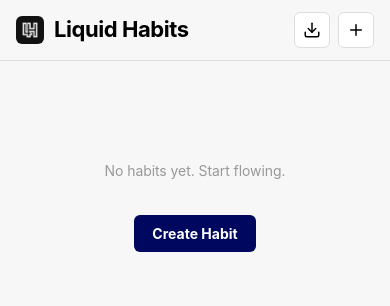
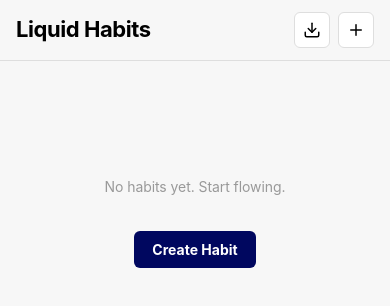
Before and after one commit to a133xz/liquid-habits, a Vue app: page / in a window 390 px wide. Shown: the top 306 px of the page. Built offline with nearby package versions, Linux system fonts and the light colour scheme.

Commit message:
style: Refactor layout and styling in App.vue, HabitCard.vue, and style.css for improved responsiveness and visual consistency; remove unused brand image and adjust padding, flex properties, and overflow behaviors.

```diff
--- a/src/App.vue
+++ b/src/App.vue
@@ -119,7 +119,6 @@ const exportData = () => {
   <div class="app-container">
     <header>
       <div class="brand">
-        <img class="brand-mark" src="/favicon.png" alt="" width="28" height="28" />
         <h1>Liquid Habits</h1>
       </div>
       <div class="header-actions">
@@ -208,31 +207,33 @@ const exportData = () => {
 
 <style scoped>
 .app-container {
+  flex: 1;
+  min-height: 0;
   max-width: 600px;
   width: 100%;
   margin: 0 auto;
-  padding: 0 20px 20px;
-  padding-bottom: max(20px, env(safe-area-inset-bottom));
+  padding: 0 20px;
   box-sizing: border-box;
+  display: flex;
+  flex-direction: column;
+  overflow: hidden;
 }
 
 @media (max-width: 480px) {
   .app-container {
-    padding: 0 16px 16px;
-    padding-bottom: max(16px, env(safe-area-inset-bottom));
+    padding: 0 16px;
   }
 }
 
 header {
-  position: sticky;
-  top: 0;
+  flex-shrink: 0;
   z-index: 10;
   display: flex;
   justify-content: space-between;
   align-items: center;
+  gap: 12px;
   padding-top: calc(env(safe-area-inset-top, 0px) + 12px);
   padding-bottom: 12px;
-  margin-bottom: 20px;
   background: var(--bg-color);
   margin-left: -20px;
   margin-right: -20px;
@@ -247,7 +248,6 @@ header {
     margin-right: -16px;
     padding-left: 16px;
     padding-right: 16px;
-    margin-bottom: 20px;
   }
 }
 
@@ -257,26 +257,22 @@ h1 {
   color: var(--text-primary);
   margin: 0;
   letter-spacing: -0.02em;
+  overflow: hidden;
+  text-overflow: ellipsis;
+  white-space: nowrap;
 }
 
 .brand {
   display: flex;
   align-items: center;
-  gap: 10px;
   min-width: 0;
-}
-
-.brand-mark {
-  width: 28px;
-  height: 28px;
-  border-radius: var(--radius);
-  flex-shrink: 0;
-  display: block;
+  flex: 1;
 }
 
 .header-actions {
   display: flex;
   gap: 8px;
+  flex-shrink: 0;
 }
 
 .icon-btn {
@@ -302,15 +298,37 @@ h1 {
 
 main {
   width: 100%;
+  min-width: 0;
+  min-height: 0;
+  flex: 1;
+  overflow-x: hidden;
+  overflow-y: auto;
+  -webkit-overflow-scrolling: touch;
+  overscroll-behavior: contain;
+  padding-top: 20px;
+  padding-bottom: max(20px, env(safe-area-inset-bottom));
+  box-sizing: border-box;
 }
 
 .habit-grid {
   display: flex;
   flex-direction: column;
   gap: 12px;
+  min-width: 0;
+  width: 100%;
+}
+
+.habit-grid > * {
+  min-width: 0;
+  max-width: 100%;
 }
 
 @media (max-width: 480px) {
+  main {
+    padding-top: 16px;
+    padding-bottom: max(16px, env(safe-area-inset-bottom));
+  }
+
   .habit-grid {
     gap: 10px;
   }
--- a/src/components/HabitCard.vue
+++ b/src/components/HabitCard.vue
@@ -115,6 +115,10 @@ const onLog = () => {
   display: flex;
   align-items: stretch;
   gap: 8px;
+  width: 100%;
+  max-width: 100%;
+  min-width: 0;
+  box-sizing: border-box;
   background: var(--surface);
   border: 1px solid var(--border);
   border-radius: var(--radius-lg);
@@ -174,9 +178,11 @@ const onLog = () => {
   display: flex;
   justify-content: space-between;
   align-items: center;
+  gap: 8px;
   margin-bottom: 16px;
   z-index: 2;
   position: relative;
+  min-width: 0;
 }
 
 .habit-info {
@@ -184,6 +190,7 @@ const onLog = () => {
   align-items: center;
   gap: 12px;
   min-width: 0;
+  flex: 1;
 }
 
 .habit-icon {
@@ -216,7 +223,6 @@ const onLog = () => {
   white-space: nowrap;
   overflow: hidden;
   text-overflow: ellipsis;
-  max-width: 160px;
 }
 
 .habit-last {
@@ -226,7 +232,6 @@ const onLog = () => {
   white-space: nowrap;
   overflow: hidden;
   text-overflow: ellipsis;
-  max-width: 160px;
 }
 
 .habit-actions {
@@ -281,11 +286,12 @@ const onLog = () => {
 
 .grid-container {
   display: grid;
-  grid-template-columns: repeat(v-bind(columns), 1fr);
+  grid-template-columns: repeat(v-bind(columns), minmax(0, 1fr));
   gap: 5px;
   z-index: 2;
   position: relative;
   width: 100%;
+  min-width: 0;
   padding: 0;
   border: none;
   background: transparent;
@@ -296,6 +302,8 @@ const onLog = () => {
 
 .grid-dot {
   aspect-ratio: 1;
+  min-width: 0;
+  min-height: 0;
   border-radius: 2px;
   transition: background-color 120ms linear;
   pointer-events: none;
@@ -309,11 +317,6 @@ const onLog = () => {
 
   .card-header {
     margin-bottom: 12px;
-  }
-
-  .habit-name,
-  .habit-last {
-    max-width: 110px;
   }
 
   .habit-name {
--- a/src/style.css
+++ b/src/style.css
@@ -27,6 +27,12 @@
     Arial, sans-serif;
 }
 
+html,
+body {
+  height: 100%;
+  overflow: hidden;
+}
+
 body {
   margin: 0;
   padding: 0;
@@ -38,17 +44,17 @@ body {
   letter-spacing: -0.005em;
   -webkit-font-smoothing: antialiased;
   -moz-osx-font-smoothing: grayscale;
-  min-height: 100vh;
-  overflow-x: hidden;
   background: var(--bg-color);
+  overscroll-behavior: none;
 }
 
 #app {
+  height: 100%;
   max-width: 100%;
   margin: 0 auto;
-  min-height: 100vh;
   display: flex;
   flex-direction: column;
+  overflow: hidden;
 }
 
 ::-webkit-scrollbar {
```
